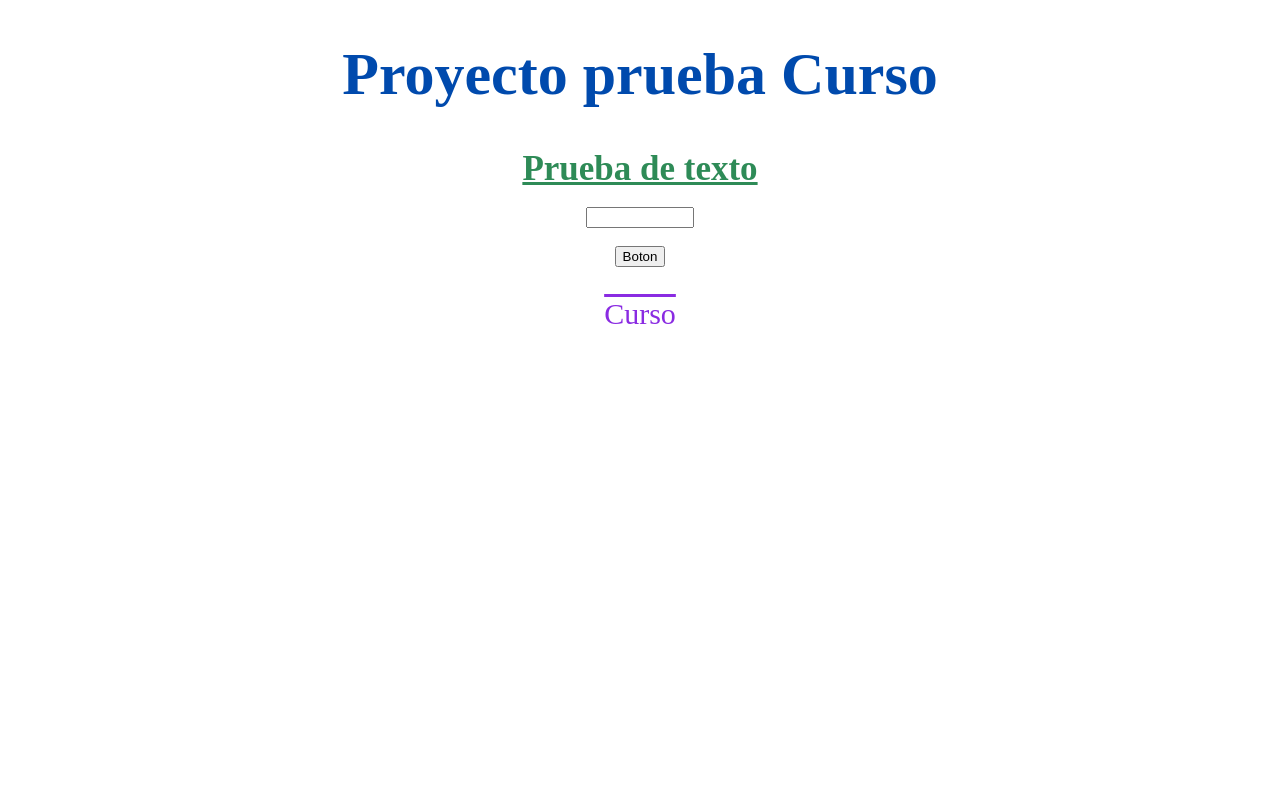
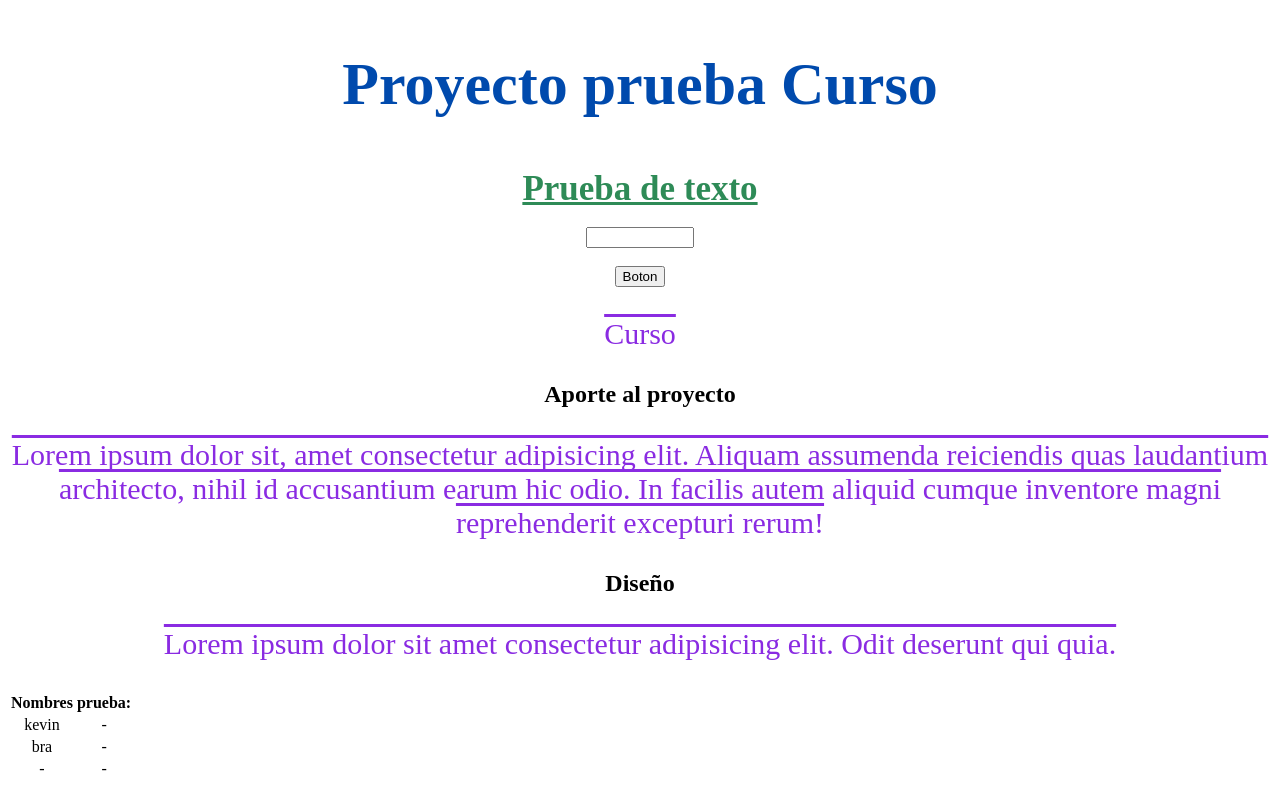
Before and after one commit to Keevin45/Proyecto-prueba, a plain HTML site: page index.html in a window 1280 px wide. Drawn offline with Linux system fonts and the light colour scheme.

Commit message:
Aporte-1

```diff
--- a/index.html
+++ b/index.html
@@ -7,6 +7,8 @@
 		<link rel="stylesheet" href="estilos.css">
 	</head>
 		<body>
+			<nav>
+				<div>
 					<h1>Proyecto prueba Curso</h1>
 				<label><b>Prueba de texto</b></label><br><br>
 				<input type="text" name="Prueba"><br><br>
@@ -14,6 +16,38 @@
 				<div>
 					<p>Curso</p>
 				</div>
+					<h2>Aporte al proyecto</h2>
+					<p>Lorem ipsum dolor sit, amet consectetur adipisicing elit.
+						 Aliquam assumenda reiciendis quas laudantium architecto,
+						 nihil id accusantium earum hic odio. In facilis autem aliquid
+						 cumque inventore magni reprehenderit excepturi rerum!</p>
+				</div>
 
+			   </nav>
+				<main>
+					<h2>Diseño</h2>
+					<p>Lorem ipsum dolor sit amet  consectetur adipisicing elit. Odit deserunt qui quia.</p>
+
+					<table>
+						<tr>
+							<th>Nombres</th>
+
+							<th>prueba:</th>
+						</tr>
+
+						<tr>
+							<td>kevin</td>
+							<td>-</td>
+						</tr>
+					   <tr>
+						<td>bra</td>
+						<td>-</td>
+					   </tr>
+					   <tr>
+							<td>-</td>
+							<td>-</td>
+						</tr>
+					</table>
+				</main>
 		</body>
 </html>
```
Lines whose indentation alone changed are shown as unchanged.
